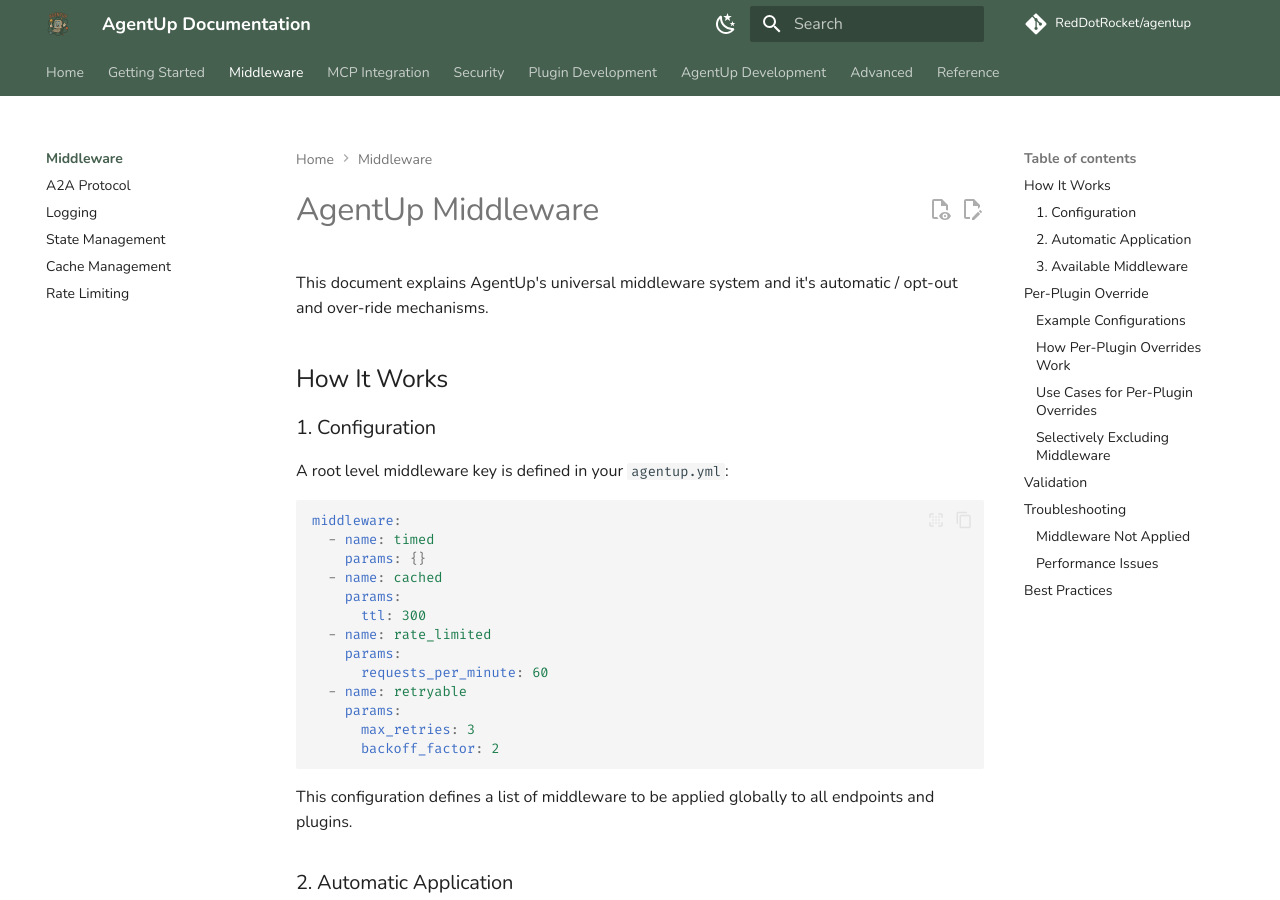
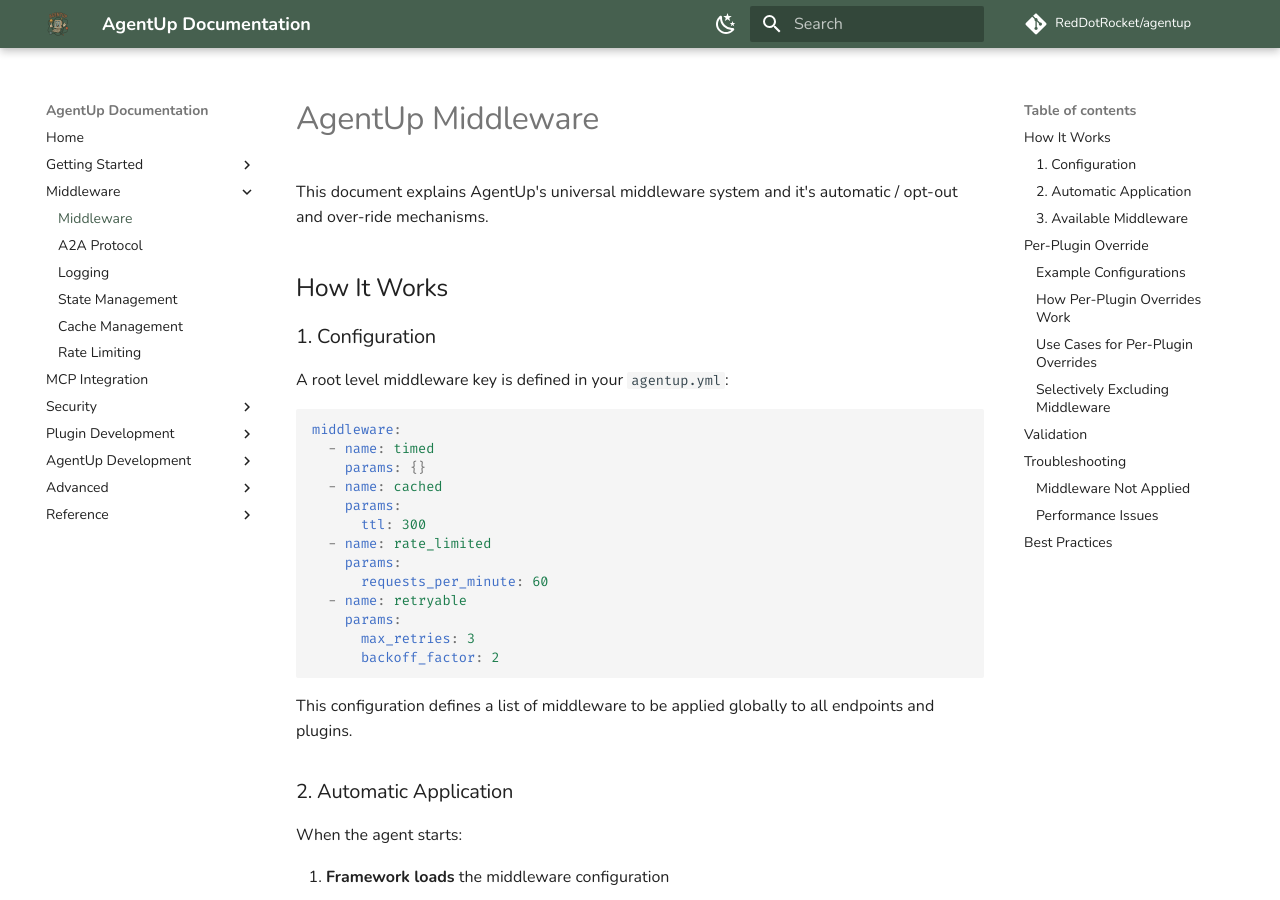
Before and after one commit to SequeI/AgentUp, an MkDocs documentation site: the page built from docs/middleware/index.md, in a window 1280 px wide and 900 px high. Built offline with MkDocs 1.6.1 and Material for MkDocs 9.7.7, drawn with Linux system fonts in a browser that asks for light colours; comment, search, counter and statistics services are not loaded; some of the changed text lies outside the part shown.

Commit message:
Fix docs

```diff
--- a/mkdocs.yml
+++ b/mkdocs.yml
@@ -11,31 +11,31 @@
   logo: images/icon.png
   favicon: images/favicon.ico
   features:
-    # Content
-    - navigation.tabs  # Enables tabbed navigation
-    - content.tooltips
-    - content.action.edit
-    - content.action.view
-    - content.code.annotate
-    - content.code.copy
-    - content.tabs.link
-    - content.code.select
-    # # Nav
-    - navigation.instant  # Enables mobile hamburger menu
-    - navigation.expand  # Expand all sections by default
-    - navigation.path
-    - navigation.tabs
-    - navigation.sections
-    - navigation.footer
-    - navigation.indexes
-    # - navigation.top
-    - navigation.tracking
-    # # Search
-    - search.highlight
-    - search.share
-    - search.suggest
-    # # Table of Contents
-    - toc.follow
+    # # Content
+    # # - navigation.tabs  # Enables tabbed navigation
+    # - content.tooltips
+    # - content.action.edit
+    # - content.action.view
+    # - content.code.annotate
+    # - content.code.copy
+    # - content.tabs.link
+    # - content.code.select
+    # # # Nav
+    # # - navigation.instant  # Enables mobile hamburger menu
+    # # - navigation.expand  # Expand all sections by default
+    # # - navigation.path
+    # # - navigation.tabs
+    # # - navigation.sections
+    # - navigation.footer
+    # # - navigation.indexes
+    # # - navigation.top
+    # # - navigation.tracking
+    # # # Search
+    # - search.highlight
+    # - search.share
+    # - search.suggest
+    # # # Table of Contents
+    # # - toc.follow
 
   palette:
     # Light Mode (Retro Comic Theme)
```
